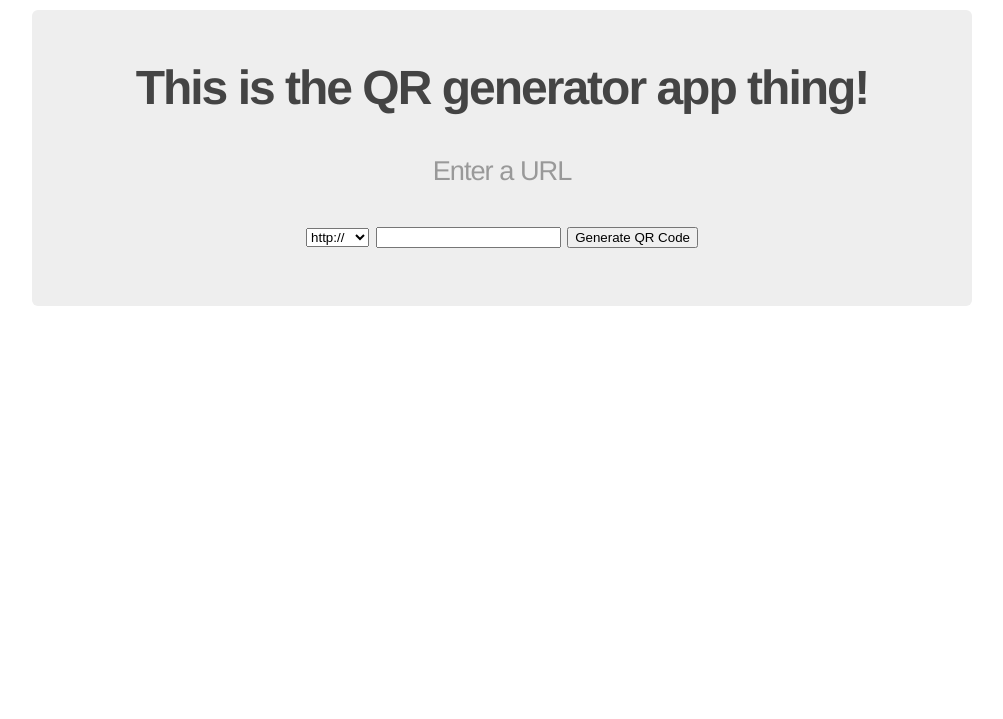
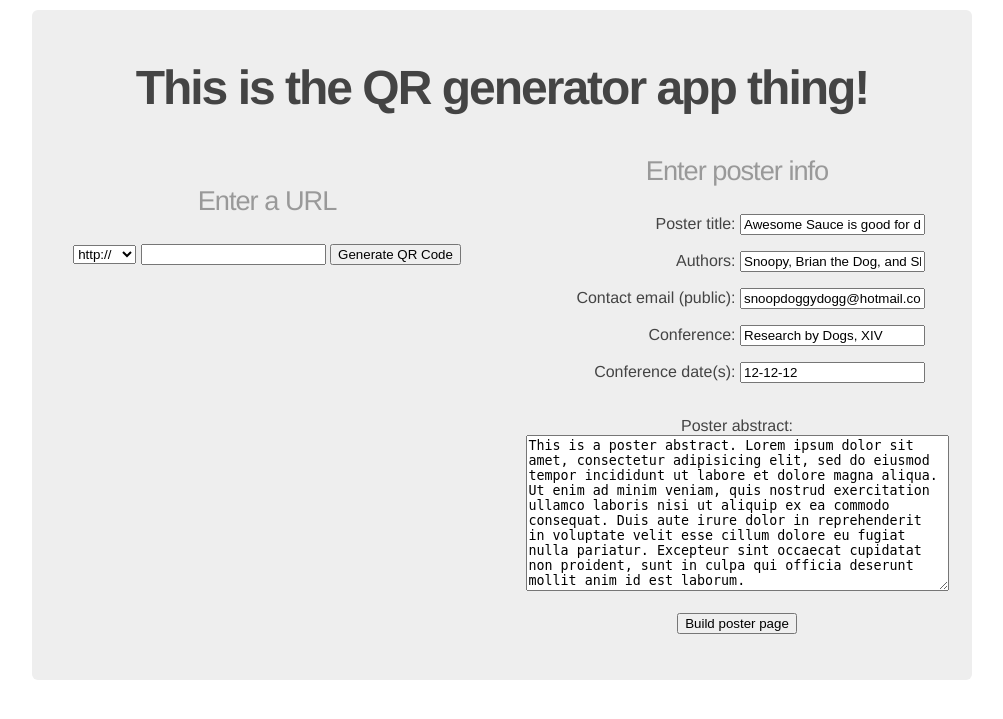
Before and after one commit to RJ-Skunkworks/QR-site, a Flask app: page / in a window 1280 px wide. Shown: the part 53-772 px from the top of the page, without its empty margins (138-1141 px from the left). Run offline with Flask 2, Linux system fonts and the light colour scheme.

Commit message:
Created basic poster info submission form. Added test poster png for now.

```diff
--- a/routes.py
+++ b/routes.py
@@ -19,11 +19,23 @@ def home():
 def about():
     return render_template('about.html')
 
+# Get user input to generate a QR code
 @app.route('/qrrequest', methods=['POST'])
 def qrrequest():
-    session['prefix'] = request.form['prefix']
-    session['URL'] = request.form['URL']
+    session['qr.prefix'] = request.form['prefix']
+    session['qr.URL'] = request.form['URL']
     return redirect(url_for('qrcode'))
+
+# Get user input to generate a poster page and QR code
+@app.route('/pagegen', methods=['POST'])
+def pagegen():
+    session['poster.title'] = request.form['title']
+    session['poster.authors'] = request.form['authors']
+    session['poster.contact'] = request.form['contact']
+    session['poster.conf'] = request.form['conf']
+    session['poster.date'] = request.form['date']
+    session['poster.abstract'] = request.form['abstract']
+    return redirect(url_for('posterpage'))
 
 def cookiecheck(f):
     '''Check if cookies are on.'''
@@ -38,13 +50,21 @@ def cookiecheck(f):
 @app.route('/qrcode')
 @cookiecheck
 def qrcode():
-    return render_template('qrcode.html', imgURL = qrURL(session['prefix'],session['URL']), URL = session['URL'], prefix = session['prefix'])
+    return render_template('qrcode.html', imgURL = qrURL(session['qr.prefix'],session['qr.URL']), URL = session['qr.URL'], prefix = session['qr.prefix'])
+
+@app.route('/posterpage')
+@cookiecheck
+def posterpage():
+    # For dev at this point just use a single page / URL
+    prefix = 'http://'
+    URL = '127.0.0.1:5000' + url_for('posterpage')
+    return render_template('posterpage.html', data = session, imgURL = qrURL(prefix,URL), URL=URL, prefix=prefix)
 
 @app.route('/nocookies')
 def nocookies():
     return '<p>Looks like your cookies might not be enabled.</p><p>We hate cookies too, but you need them to use our site...</p><p>Enable your cookies for our domain and go <a href="/">back<a/></p>'
 
-def qrURL(prefix,URL):
+def qrURL(URL,prefix='http'):
     '''Render QR code and return image URL.'''
     URL = prefix+URL
 
--- a/static/css/main.css
+++ b/static/css/main.css
@@ -63,6 +63,50 @@ h3 {
   color: #999;
 }
 
+div.QRform{
+  text-align: center;
+  float: left;
+  width: 50%;
+}
+
+div.posterform{
+  text-align: center;
+/*  float: right;*/
+  margin: 10px;
+  margin-left: 50%;
+  width: 50%;
+}
+
+/*Part of the input formatting*/
+div.poster-fields{
+  text-align: right;
+  margin-right: 10%;
+}
+
+
+div.poster{
+  margin: 5px;
+  padding-bottom: 20px;
+}
+
+div.poster-info{
+  text-align: center;
+  font-size: 1.2em;
+  width: 45%;
+}
+
+div.poster-thumb{
+  float: right;
+  margin: 10px;
+  margin-left: 20px;
+}
+
+div.abstract{
+  text-align: justify;
+  margin: 20px;
+  width: 45%;
+}
+
 /*
  * Display navigation links inline
  */
--- a/templates/home.html
+++ b/templates/home.html
@@ -1,8 +1,9 @@
 {% extends "layout.html" %}
 {% block content %}
   <div class="jumbo">
-    <h2>This is the QR generator app thing!<h2>
-    <h3>Enter a URL<h3>
+    <h2>This is the QR generator app thing!</h2>
+    <div class='QRform'>
+    <h3>Enter a URL</h3>
     <form action="/qrrequest" method="post">
         <select name="prefix">
             <option value="http://">http://</option>
@@ -12,5 +13,21 @@
         <input type="text" name="URL" />
         <input type="submit" value="Generate QR Code" />
     </form>
+    </div>
+    <div class="posterform">
+    <h3>Enter poster info</h3>
+    <form action="/pagegen" method="post">
+        <div class="poster-fields">
+        <p>Poster title: <input type="text" name="title" value="Awesome Sauce is good for dogs"/><br/></p>
+        <p>Authors: <input type="text" name="authors" value="Snoopy, Brian the Dog, and Skooby Doo"/><br/></p>
+        <p>Contact email (public): <input type="text" name="contact" value="snoopdoggydogg@hotmail.com"/><br/></p>
+        <p>Conference: <input type="text" name="conf" value="Research by Dogs, XIV"/><br/></p>
+        <p>Conference date(s): <input type="text" name="date" value="12-12-12"/><br/><br/></p>
+        </div>
+        <p style="text-align:center;">Poster abstract:</br><textarea name="abstract" cols=50 rows=10 wrap=physical>This is a poster abstract. Lorem ipsum dolor sit amet, consectetur adipisicing elit, sed do eiusmod tempor incididunt ut labore et dolore magna aliqua. Ut enim ad minim veniam, quis nostrud exercitation ullamco laboris nisi ut aliquip ex ea commodo consequat. Duis aute irure dolor in reprehenderit in voluptate velit esse cillum dolore eu fugiat nulla pariatur. Excepteur sint occaecat cupidatat non proident, sunt in culpa qui officia deserunt mollit anim id est laborum.</textarea><br/></br>
+        <input style="text-align:center;" type="submit" value="Build poster page" /></p>
+    </form>
+    </div>
+
   </div>
 {% endblock %}
```
Also changed, not shown: templates/posterpage.html (added, +43 -0 lines), static/img/test-poster.png (added).
